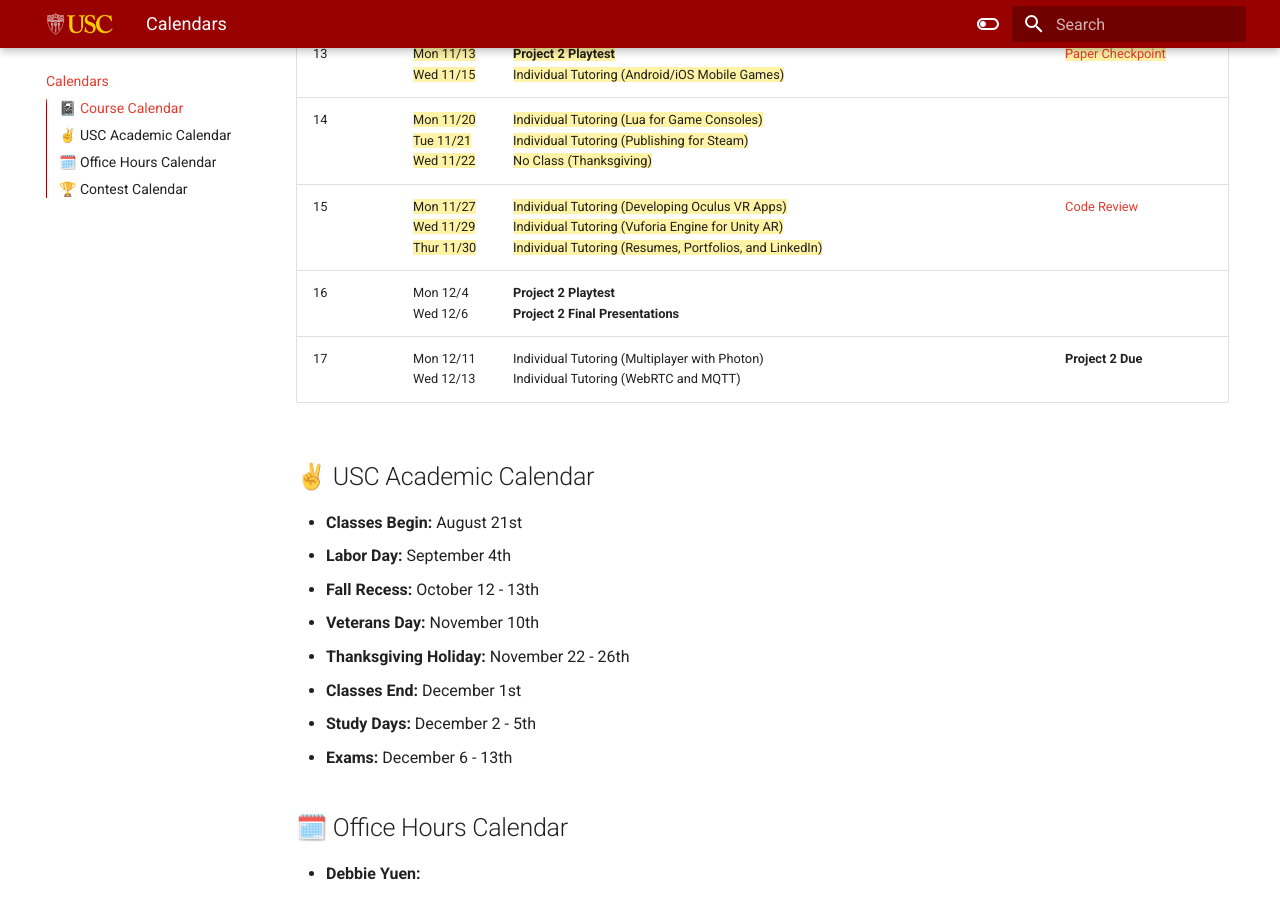
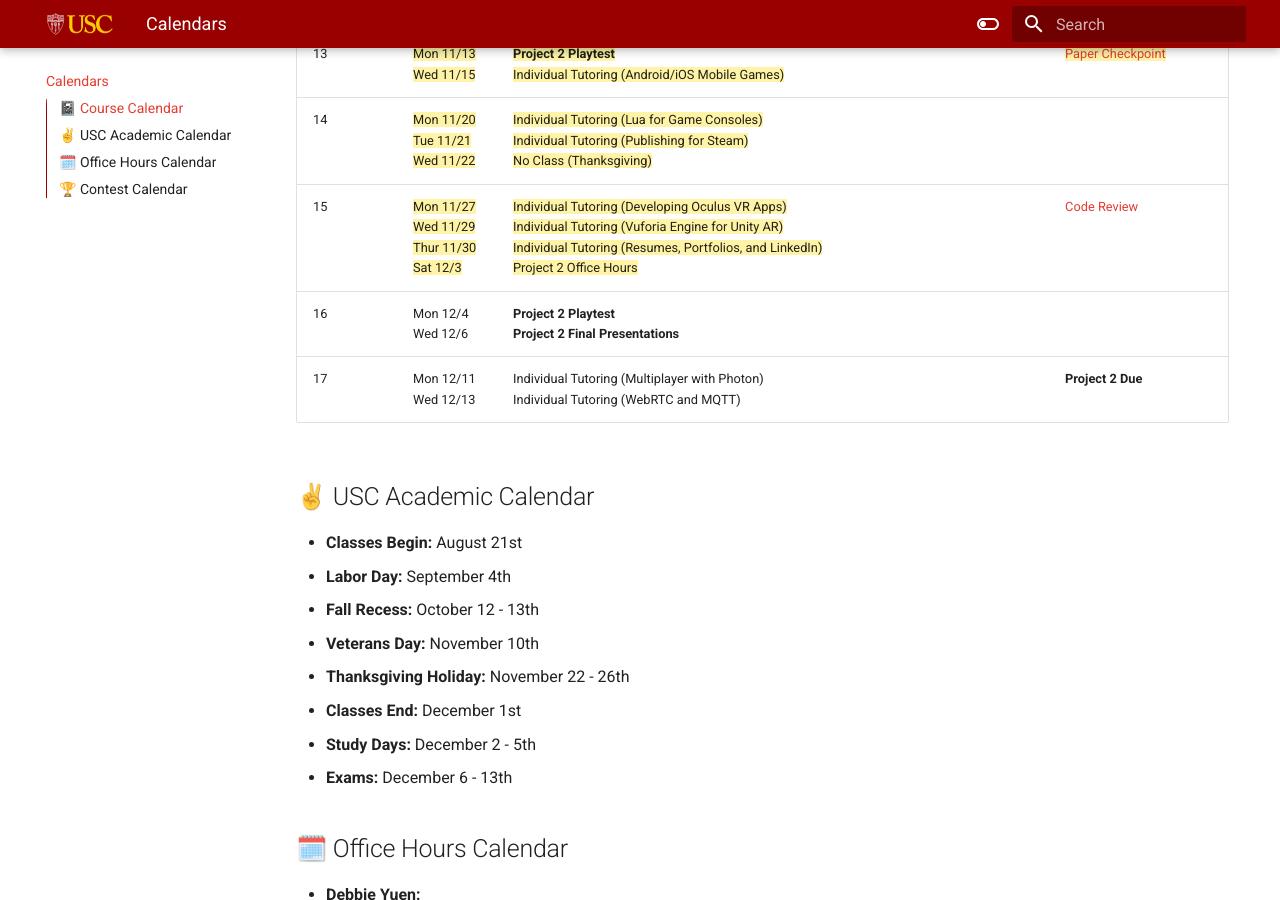
Before and after one commit to usc-ctin583/usc-ctin583.github.io, an MkDocs documentation site: the page built from docs/index.md, in a window 1280 px wide and 900 px high, scrolled down 1084 px. Built offline with MkDocs 1.6.1 and Material for MkDocs 9.7.7, drawn with Linux system fonts in a browser that asks for light colours.

Commit message:
saturday schedule

```diff
--- a/docs/index.md
+++ b/docs/index.md
@@ -17,7 +17,7 @@
 | 12   | ==Mon 11/6== <br> ==Wed 11/8==   | ==[Unity Math: Vector Geometry](https://www.icloud.com/keynote/0aaORGReysswd2IA81LVj3YyQ#Lecture12)== <br> ==[Unity Math: Pathfinding Algorithms](https://www.icloud.com/keynote/085i5_hgq5i6oxmcr1mfAPjHA#Lecture12)== | ==[Lab 10: Technical Interviews](Labs/lab10.md)== |
 | 13   | ==Mon 11/13== <br> ==Wed 11/15== |  ==**Project 2 Playtest**== <br> ==Individual Tutoring (Android/iOS Mobile Games)== | | ==[Paper Checkpoint](Projects/project2checkpoint2.md)==|
 | 14   | ==Mon 11/20== <br> ==Tue 11/21== <br> ==Wed 11/22== | ==Individual Tutoring (Lua for Game Consoles)== <br> ==Individual Tutoring (Publishing for Steam)== <br> ==No Class (Thanksgiving)== | | |
-| 15   | ==Mon 11/27== <br> ==Wed 11/29== <br> ==Thur 11/30== | ==Individual Tutoring (Developing Oculus VR Apps)== <br> ==Individual Tutoring (Vuforia Engine for Unity AR)== <br> ==Individual Tutoring (Resumes, Portfolios, and LinkedIn)==| | [Code Review](Projects/project2checkpoint3.md) |
+| 15   | ==Mon 11/27== <br> ==Wed 11/29== <br> ==Thur 11/30== <br> ==Sat 12/3==| ==Individual Tutoring (Developing Oculus VR Apps)== <br> ==Individual Tutoring (Vuforia Engine for Unity AR)== <br> ==Individual Tutoring (Resumes, Portfolios, and LinkedIn)== <br> ==Project 2 Office Hours==| | [Code Review](Projects/project2checkpoint3.md) |
 | 16   | Mon 12/4 <br> Wed 12/6   | **Project 2 Playtest** <br> **Project 2 Final Presentations** | | |
 | 17   | Mon 12/11 <br> Wed 12/13| Individual Tutoring (Multiplayer with Photon) <br> Individual Tutoring (WebRTC and MQTT) | | **Project 2 Due** |
 
```
